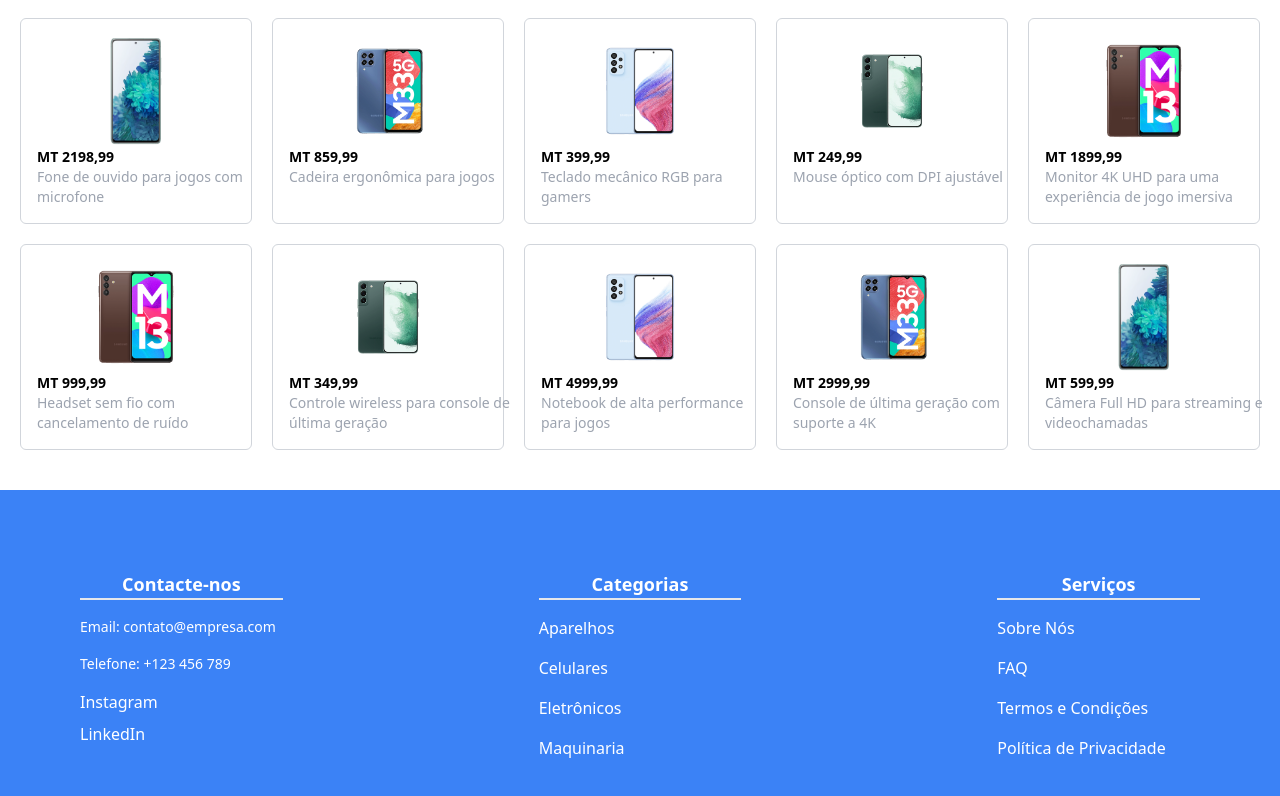
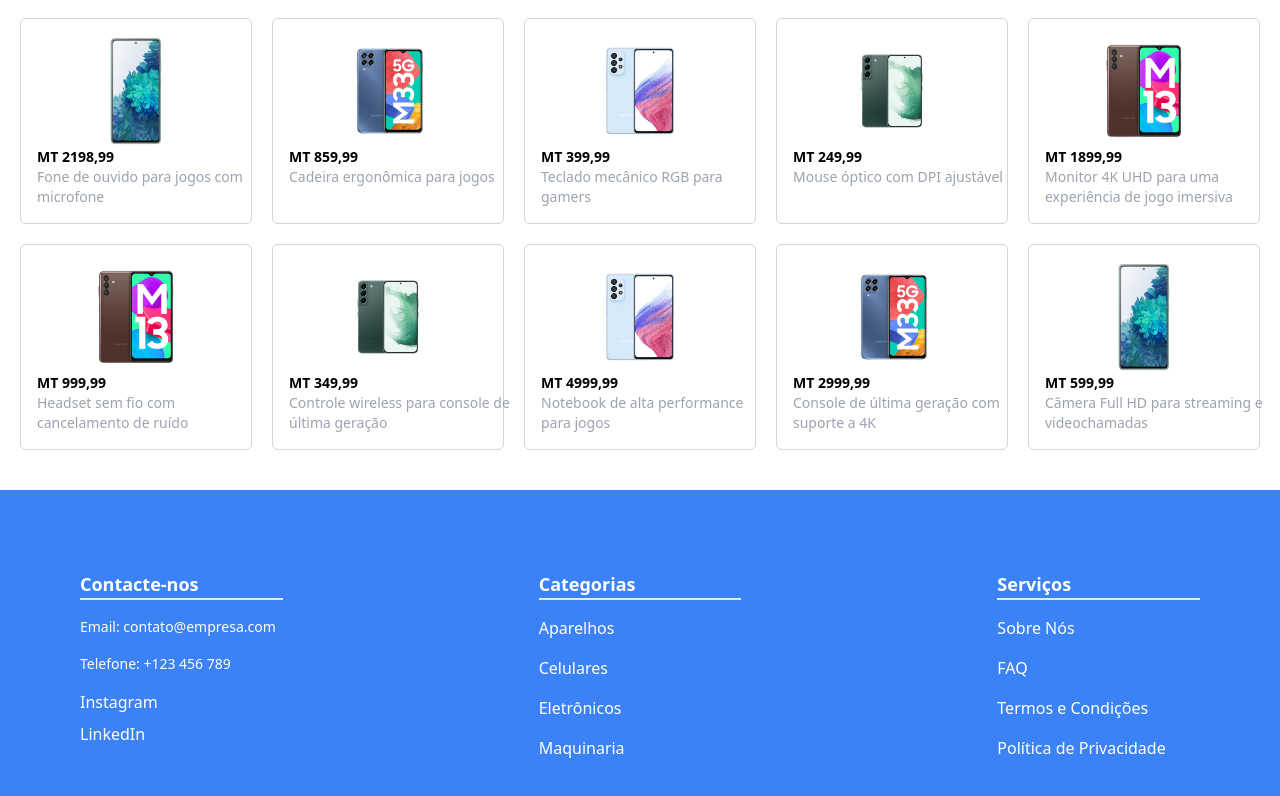
Before and after one commit to anchaapedro/area_commerce, a Nuxt app: page / in a window 1280 px wide. Shown: the part 442-1238 px from the top of the page. Built offline with nearby package versions, Linux system fonts and the light colour scheme.

Commit message:
fix: remove text-center from subtitles

```diff
--- a/components/layout/downbar.vue
+++ b/components/layout/downbar.vue
@@ -9,7 +9,7 @@
         class="flex flex-col space-y-4 lg:w-44 xl:w-56 2xl:w-72 text-white"
       >
         <h4
-          class="text-base lg:text-lg font-semibold border-b-2 border-footer-default text-center"
+          class="text-base lg:text-lg font-semibold border-b-2 border-footer-default"
         >
           Contacte-nos
         </h4>
@@ -43,7 +43,7 @@
         class="flex flex-col space-y-4 lg:w-44 xl:w-56 2xl:w-72 text-white"
       >
         <h4
-          class="text-base lg:text-lg font-semibold border-b-2 border-footer-default text-center"
+          class="text-base lg:text-lg font-semibold border-b-2 border-footer-default"
         >
           Categorias
         </h4>
@@ -82,7 +82,7 @@
         class="flex flex-col space-y-4 lg:w-44 xl:w-56 2xl:w-72 text-white"
       >
         <h4
-          class="text-base lg:text-lg font-semibold border-b-2 border-footer-default text-center"
+          class="text-base lg:text-lg font-semibold border-b-2 border-footer-default"
         >
           Serviços
         </h4>
```
